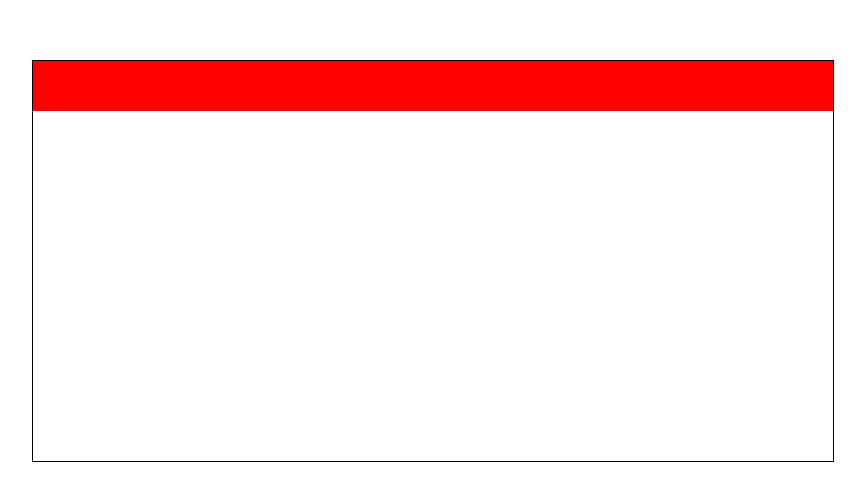
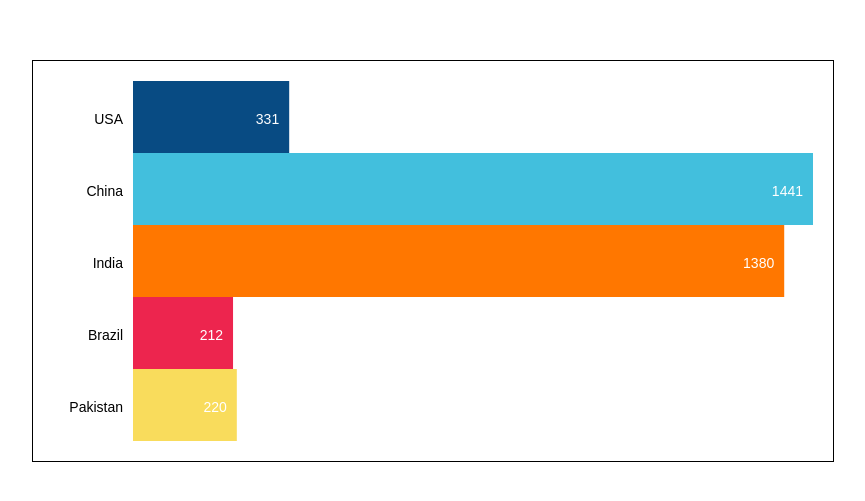
Before and after one commit to Erik3010/bar-chart-race, a website built with Vite: page index.html in a window 1280 px wide. Shown: the part 137-638 px from the top of the page, without its empty margins (207-1072 px from the left). Built offline with nearby package versions, Linux system fonts and the light colour scheme.

Commit message:
feat: wip chart

```diff
--- a/index.html
+++ b/index.html
@@ -1,6 +1,5 @@
-<!doctype html>
+<!DOCTYPE html>
 <html lang="en">
-
   <head>
     <meta charset="UTF-8" />
     <link rel="icon" type="image/svg+xml" href="/vite.svg" />
@@ -14,5 +13,4 @@
     </div>
     <script type="module" src="/src/main.ts"></script>
   </body>
-
 </html>
--- a/src/BarChart.ts
+++ b/src/BarChart.ts
@@ -4,6 +4,11 @@ class BarChart {
   canvas: HTMLCanvasElement;
   ctx: CanvasRenderingContext2D;
   data: any[];
+
+  labelWidth: number;
+  padding: { top: number; right: number; bottom: number; left: number };
+  barPadding: { top: number; right: number; bottom: number; left: number };
+  colors: string[];
 
   currentTimeline: string;
 
@@ -12,18 +17,28 @@ class BarChart {
     this.ctx = canvas.getContext("2d")!;
     this.data = data;
 
+    this.labelWidth = 100;
+    this.padding = { top: 20, right: 20, bottom: 20, left: 100 };
+    this.barPadding = { top: 5, right: 0, bottom: 5, left: 0 };
+    this.colors = ["#084b83", "#42bfdd", "#ff7700", "#ed254e", "#f9dc5c"];
+
     this.currentTimeline = "2020";
+
+    // const dpi = window.devicePixelRatio;
+    // this.canvas.width = canvas.width * dpi;
+    // this.canvas.height = canvas.height * dpi;
+    // this.canvas.style.width = "800px";
+    // this.canvas.style.height = "400px";
+    // this.ctx.scale(dpi, dpi);
   }
 
   get currentData() {
-    return this.data.map((d) => {
-      return {
+    return this.data.map((d) => ({
       country: d.country,
       population: d.populations.find(
         (p: any) => p.year === this.currentTimeline
       ).population,
-      };
-    });
+    }));
   }
 
   get largestCurrentData() {
@@ -33,25 +48,99 @@ class BarChart {
     );
   }
 
+  get chartArea() {
+    return {
+      x: this.padding.left,
+      y: this.padding.top,
+      width: this.canvas.width - this.padding.left - this.padding.right,
+      height: this.canvas.height - this.padding.top - this.padding.bottom,
+    };
+  }
+
+  get barHeight() {
+    return this.chartArea.height / this.data.length;
+  }
+
+  get label() {
+    return this.data.map((d) => d.country);
+  }
+
   init() {
     this.render();
-
-    console.log("data", this.currentData, this.largestCurrentData);
+    // this.runTimeline();
   }
 
-  drawBar() {
+  runTimeline() {
+    // run temporary timeline
+    const years = ["2021", "2022", "2023", "2024"];
+    let index = 0;
+    setInterval(() => {
+      this.currentTimeline = years[index];
+      index = ++index % years.length;
+    }, 1000);
+  }
+
+  drawLabel(label: string, top: number) {
+    const fontSize = 14;
+
+    this.ctx.save();
+    this.ctx.fillStyle = "#000";
+    this.ctx.font = `${fontSize}px Arial`;
+    this.ctx.textAlign = "right";
+    this.ctx.fillText(
+      label,
+      this.labelWidth - 10,
+      top + fontSize / 2 + this.barHeight / 2
+    );
+    this.ctx.restore();
+  }
+
+  drawNumLabel(label: string, top: number, width: number) {
+    const fontSize = 14;
+
+    this.ctx.save();
+    this.ctx.fillStyle = "#fff";
+    this.ctx.font = `${fontSize}px Arial`;
+    this.ctx.textAlign = "right";
+
+    this.ctx.fillText(
+      label,
+      width - 10,
+      top + fontSize / 2 + this.barHeight / 2
+    );
+    this.ctx.restore();
+  }
+
+  drawChart() {
+    const { x, y, width } = this.chartArea;
+    // const dpi = window.devicePixelRatio;
+    // this.ctx.scale(dpi, dpi);
+
+    for (const [index, data] of this.currentData.entries()) {
+      const ratio = data.population / this.largestCurrentData.population;
+      const barWidth = width * ratio;
+
+      const top = y + index * this.barHeight;
+
       this.ctx.beginPath();
-    this.ctx.fillStyle = "red";
-    this.ctx.fillRect(0, 0, this.canvas.width, 50);
+      this.ctx.fillStyle = this.colors[index];
+      this.ctx.rect(x, top, barWidth, this.barHeight);
+      this.ctx.fill();
       this.ctx.closePath();
+
+      this.drawLabel(data.country, top);
+      this.drawNumLabel(data.population, top, x + barWidth);
     }
+  }
+
   draw() {
-    this.drawBar();
+    this.drawChart();
   }
+
   render() {
     this.ctx.clearRect(0, 0, this.canvas.width, this.canvas.height);
-
     this.draw();
+    // requestAnimationFrame(this.render.bind(this));
   }
 }
 
```
Lines whose indentation alone changed are shown as unchanged.
